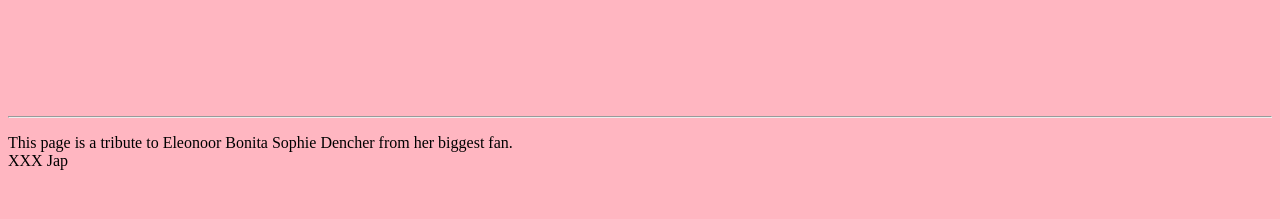
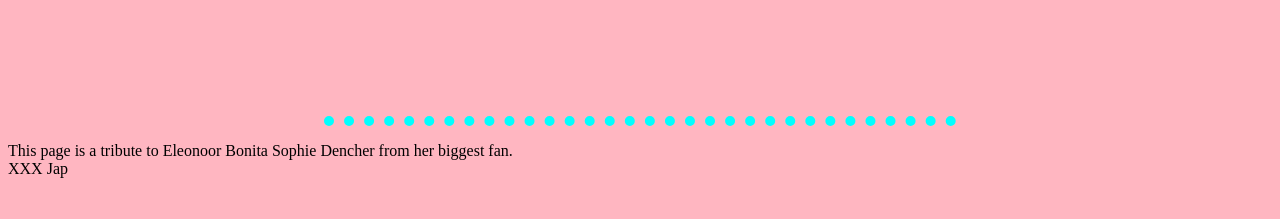
Before and after one commit to JasperAVeen/Site4Leo, a plain HTML site: page index.html in a window 1280 px wide. Shown: the part 702-921 px from the top of the page. Drawn offline with Linux system fonts and the light colour scheme.

Commit message:
Update styles.css

```diff
--- a/css/styles.css
+++ b/css/styles.css
@@ -6,3 +6,11 @@ h1 {
   color: purple;
   font-size: 200px;
 }
+
+hr {
+  border-style: none;
+  border-top-style: dotted;
+  border-color: cyan;
+  border-width: 10px;
+  width: 50%;
+}
```
